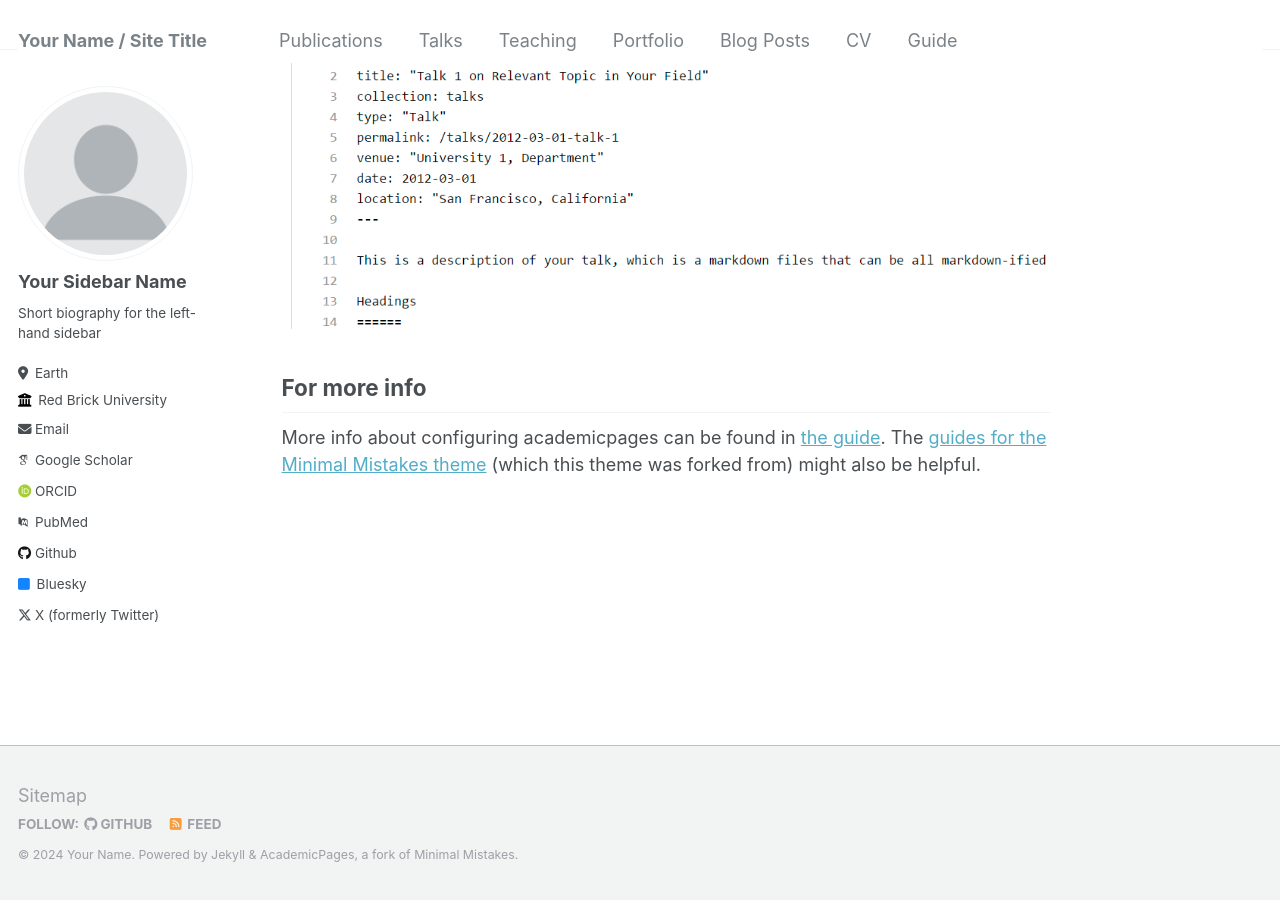
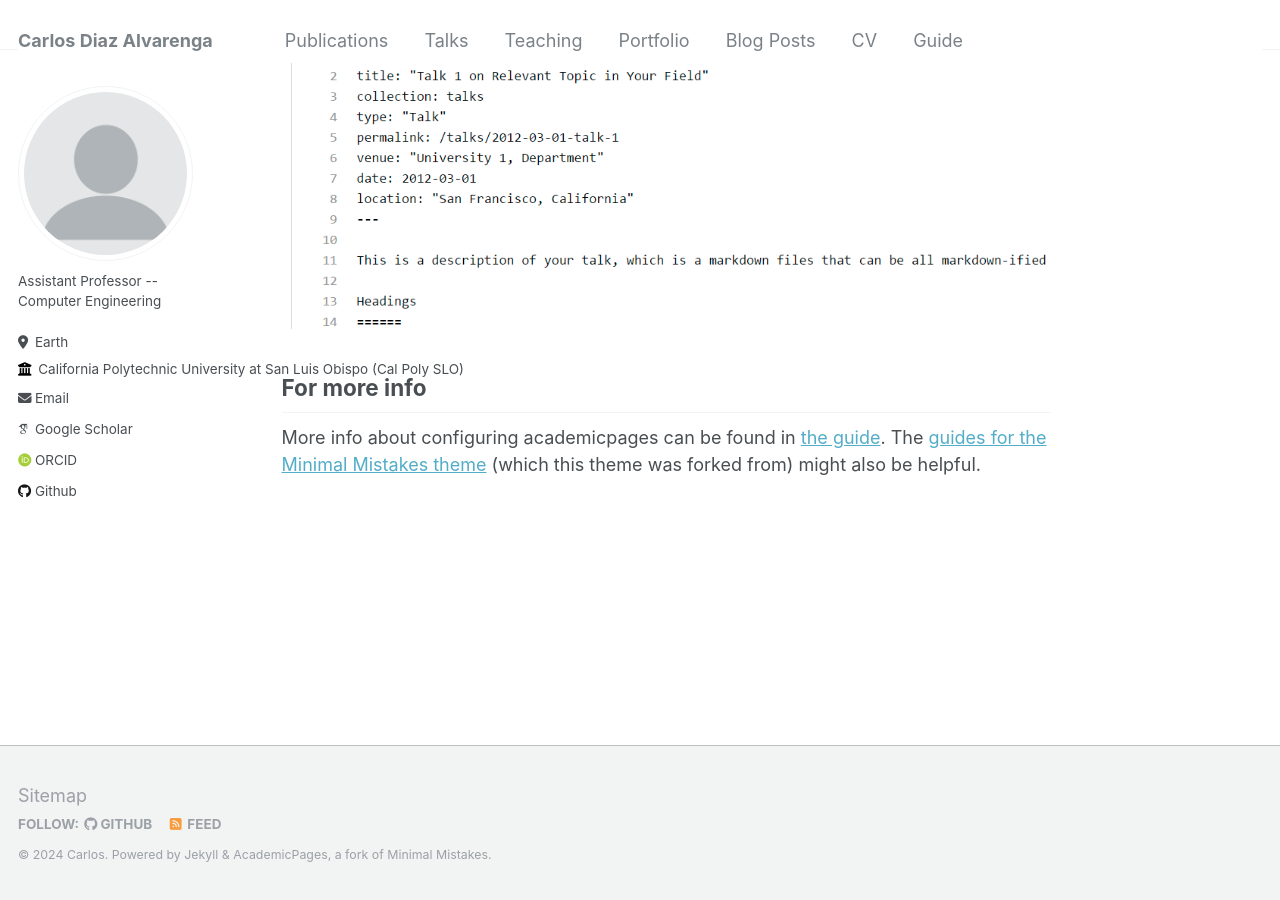
Before and after one commit to cdiazalvarenga/cdiazalvarenga.github.io, a Jekyll site: the page built from _pages/about.md, in a window 1280 px wide and 900 px high, scrolled down 2640 px. Built offline with Jekyll 4.4.1, drawn with Linux system fonts in a browser that asks for light colours; some web fonts are replaced.

Commit message:
Update _config.yml

```diff
--- a/_config.yml
+++ b/_config.yml
@@ -8,13 +8,13 @@
 
 # Basic Site Settings
 locale                   : "en-US"
-title                    : "Your Name / Site Title"
+title                    : "Carlos Diaz Alvarenga"
 title_separator          : "-"
-name                     : &name "Your Name"
+name                     : &name "Carlos"
 description              : &description "personal description"
-url                      : https://academicpages.github.io # the base hostname & protocol for your site e.g. "https://mmistakes.github.io"
+url                      : https://cdiazalvarenga.github.io # the base hostname & protocol for your site e.g. "https://mmistakes.github.io"
 baseurl                  : "" # the subpath of your site, e.g. "/blog"
-repository               : "academicpages/academicpages.github.io"
+repository               : "cdiazalvarenga/cdiazalvarenga.github.io"
 
 # Site Author - The following control what appear as part of the author content on the side bar.
 #               If a field is blank the icon and link will not appear, otherwise it will be shown.
@@ -22,56 +22,26 @@ repository               : "academicpages/academicpages.github.io"
 author:
   # Biographic information
   avatar           : "profile.png"
-  name             : "Your Sidebar Name"
+  name             : ""
   pronouns         : # example: "she/her"
-  bio              : "Short biography for the left-hand sidebar"
+  bio              : "Assistant Professor -- Computer Engineering"
   location         : "Earth"
-  employer         : "Red Brick University"
+  employer         : "California Polytechnic University at San Luis Obispo (Cal Poly SLO)"
   uri              : # URL
-  email            : "none@example.org"
+  email            : "carlosediaz.cd@gmail.com"
 
   # Academic websites
   arxiv            : # URL - Update with the correct link to your profile
-  googlescholar    : "https://scholar.google.com/citations?user=PS_CX0AAAAAJ"
-  impactstory      : # URL
+  googlescholar    : "https://scholar.google.com/citations?user=ue0ngtMAAAAJ&hl=en"
   orcid            : "http://orcid.org/yourorcidurl"
-  pubmed           : "https://www.ncbi.nlm.nih.gov/pubmed/?term=john+snow"
-  researchgate     : # URL
 
   # Repositories and software development
-  bitbucket        : # Username - Update with your username on the site
-  codepen          : # Username
-  dribbble         : # Username
-  github           : "academicpages"
-  kaggle           : # Username
+  github           : "cdiazalvarenga"
   stackoverflow    : # User number or user number and name (i.e., use "1" or "1/jeff-atwood")
 
   # Social media
-  bluesky          : "bsky.app" # Replace this with you Bluesky username
-  facebook         : # Username
-  flickr           : # Username
-  foursquare       : # Username
-  goodreads        : # Username
-  google_plus      : # Username
-  keybase          : # Username
-  instagram        : # Username
-  lastfm           : # Username
   linkedin         : # Username
-  mastodon         : # URL
-  medium           : # URL
-  pinterest        : # Username
-  soundcloud       : # Username
-  steam            : # Username
-  telegram         : # URL
-  tumblr           : # Username
-  twitter          : "UniofOxford"  # Replace this with your X / Twitter handle
-  vine             : # Username
-  weibo            : # Username
-  wikipedia        : # Username
-  xing             : # Username
   youtube          : # Username
-  zhihu            : # URL
-
 
 # Site Settings
 teaser                   :  # filename of teaser fallback teaser image placed in /images/, .e.g. "500x300.png"
```
